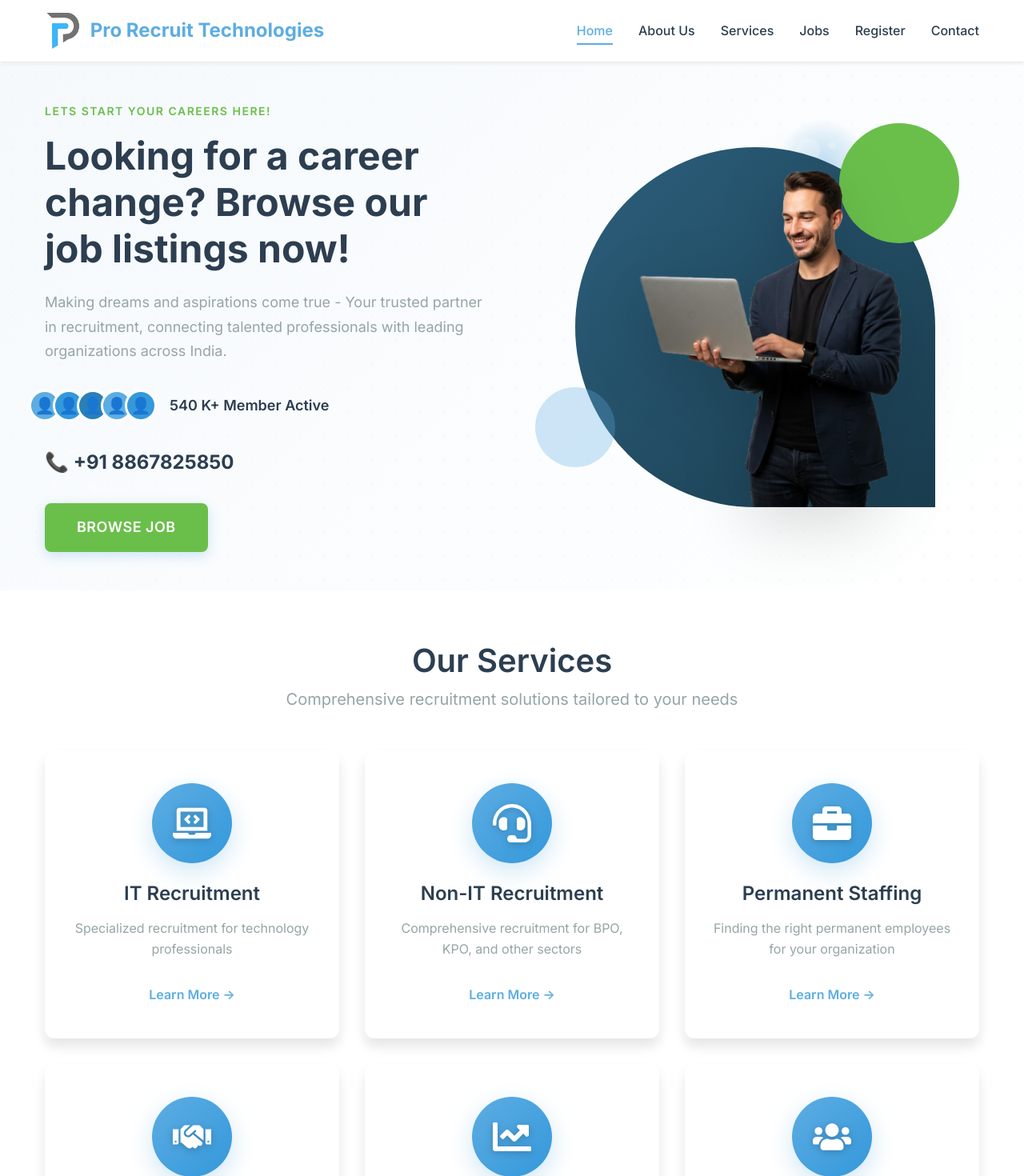
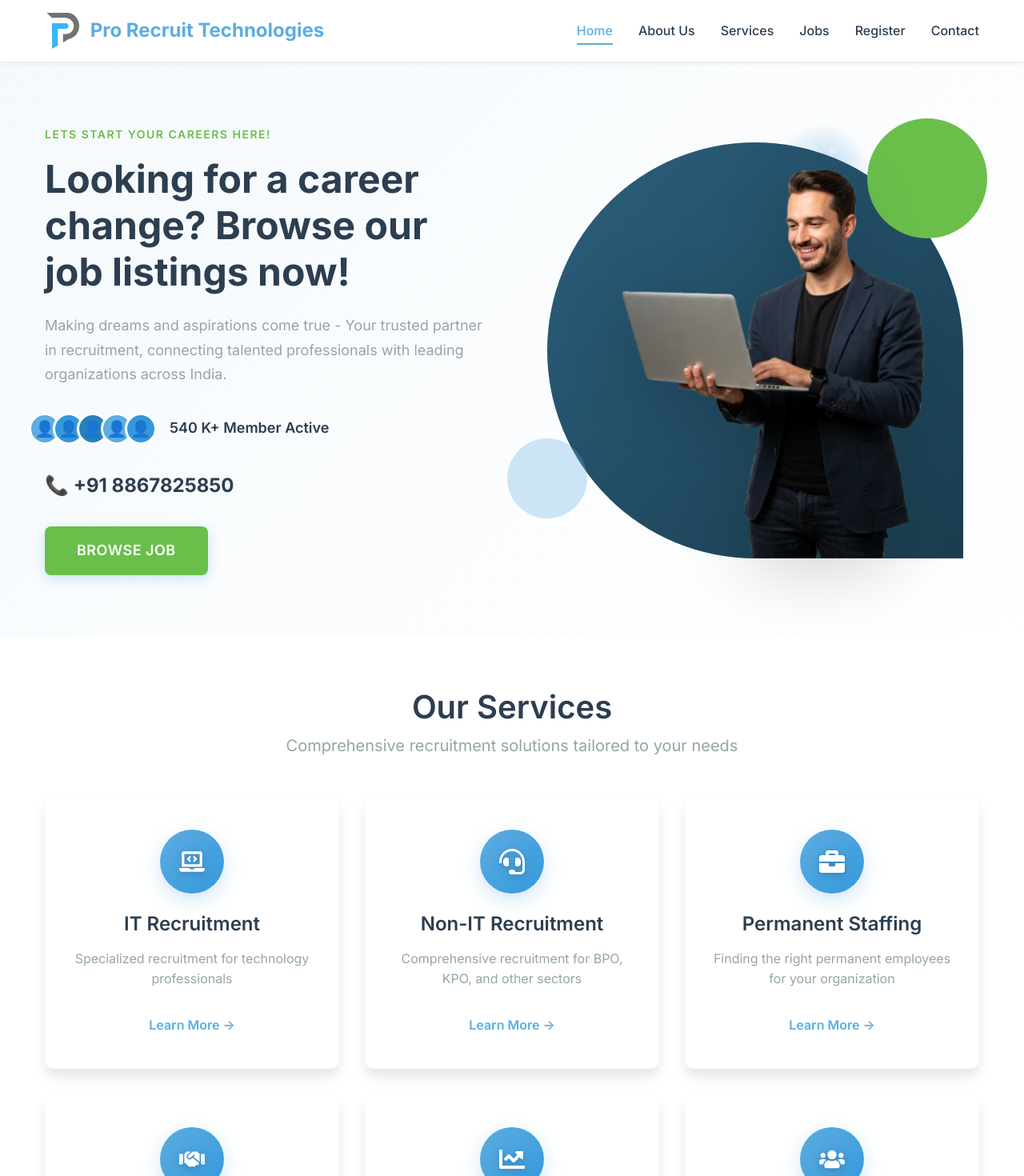
Before and after one commit to saipavansp/prorecruit, a React (Create React App) app in the folder client/: page / in a window 1280 px wide. Shown: the top 1470 px of the page at 80% size. Built offline with nearby package versions, Linux system fonts and the light colour scheme; no server answers.

Commit message:
Add images and all fixes

```diff
--- a/client/src/components/Layout/Footer.css
+++ b/client/src/components/Layout/Footer.css
@@ -83,13 +83,7 @@
 
 .contact-item a {
   color: rgba(255, 255, 255, 0.9);
-  transition: color var(--transition-fast);
   text-decoration: none;
-}
-
-.contact-item a:hover {
-  color: var(--color-white);
-  text-decoration: underline;
 }
 
 .contact-item span {
@@ -100,30 +94,12 @@
 .footer-bottom {
   padding-top: 2rem;
   border-top: 1px solid rgba(255, 255, 255, 0.1);
-  display: flex;
-  justify-content: space-between;
-  align-items: center;
-  flex-wrap: wrap;
-  gap: 1rem;
+  text-align: center;
 }
 
 .footer-bottom p {
   margin: 0;
   color: rgba(255, 255, 255, 0.6);
-}
-
-.footer-bottom-links {
-  display: flex;
-  gap: 2rem;
-}
-
-.footer-bottom-links a {
-  color: rgba(255, 255, 255, 0.6);
-  transition: color var(--transition-fast);
-}
-
-.footer-bottom-links a:hover {
-  color: var(--color-primary);
 }
 
 @media (max-width: 992px) {
@@ -157,14 +133,7 @@
   }
 
   .footer-bottom {
-    flex-direction: column;
     text-align: center;
-    gap: 1.5rem;
-  }
-
-  .footer-bottom-links {
-    flex-direction: column;
-    gap: 1rem;
   }
 }
 
--- a/client/src/components/Layout/Footer.tsx
+++ b/client/src/components/Layout/Footer.tsx
@@ -66,11 +66,7 @@ const Footer: React.FC = () => {
         </div>
 
         <div className="footer-bottom">
-          <p>&copy; {currentYear} CodeLoom Technologies. All rights reserved.</p>
-          <div className="footer-bottom-links">
-            <Link to="/privacy-policy">Privacy Policy</Link>
-            <Link to="/terms-conditions">Terms & Conditions</Link>
-          </div>
+          <p>&copy; {currentYear} {COMPANY_INFO.name}. All rights reserved.</p>
         </div>
       </div>
     </footer>
--- a/client/src/pages/HomePage.css
+++ b/client/src/pages/HomePage.css
@@ -189,8 +189,8 @@
 .hero-image-container {
   position: relative;
   width: 100%;
-  max-width: 500px;
-  height: 550px;
+  max-width: 600px;
+  height: 620px;
   display: flex;
   justify-content: center;
   align-items: center;
@@ -198,8 +198,8 @@
 
 .hero-shape-bg {
   position: absolute;
-  width: 450px;
-  height: 450px;
+  width: 520px;
+  height: 520px;
   background: linear-gradient(135deg, #2C5F7C 0%, #1a3d4f 100%);
   border-radius: 50% 50% 0% 50%;
   z-index: 0;
@@ -232,7 +232,7 @@
 .hero-person-image {
   position: relative;
   width: 100%;
-  max-width: 450px;
+  max-width: 520px;
   height: auto;
   z-index: 1;
   object-fit: contain;
@@ -309,14 +309,12 @@
   height: auto;
   max-height: 80px;
   object-fit: contain;
-  filter: grayscale(100%);
-  opacity: 0.7;
-  transition: all var(--transition-base);
+  opacity: 1;
+  transition: transform var(--transition-base);
 }
 
 .client-logo:hover .client-logo-img {
-  filter: grayscale(0%);
-  opacity: 1;
+  transform: scale(1.05);
 }
 
 /* CTA Section */
--- a/client/src/pages/ServicesPage.css
+++ b/client/src/pages/ServicesPage.css
@@ -78,9 +78,38 @@
 }
 
 .service-icon {
-  font-size: 3rem;
-  color: var(--color-primary);
+  width: 80px;
+  height: 80px;
+  background: linear-gradient(135deg, var(--color-primary) 0%, #3498db 100%);
+  color: var(--color-white);
+  border-radius: 50%;
+  display: flex;
+  align-items: center;
+  justify-content: center;
+  font-size: 2rem;
   flex-shrink: 0;
+  box-shadow: 0 8px 25px rgba(93, 173, 226, 0.3);
+  transition: all var(--transition-base);
+  position: relative;
+  overflow: hidden;
+}
+
+.service-icon::before {
+  content: '';
+  position: absolute;
+  top: 0;
+  left: 0;
+  right: 0;
+  bottom: 0;
+  background: linear-gradient(135deg, rgba(255, 255, 255, 0.15) 0%, rgba(255, 255, 255, 0.05) 100%);
+  border-radius: 50%;
+  z-index: 1;
+}
+
+.service-section:hover .service-icon {
+  background: linear-gradient(135deg, #6ABF4B 0%, #5aa83d 100%);
+  box-shadow: 0 12px 35px rgba(106, 191, 75, 0.4);
+  transform: scale(1.1) rotate(5deg);
 }
 
 .service-header h2 {
--- a/client/src/pages/ServicesPage.tsx
+++ b/client/src/pages/ServicesPage.tsx
@@ -127,8 +127,8 @@ const ServicesPage: React.FC = () => {
           <h2>Ready to Find Your Perfect Match?</h2>
           <p>Let us help you build your dream team or find your dream job.</p>
           <div className="cta-buttons">
-            <a href="/contact" className="btn btn-primary">Get Started</a>
-            <a href="/candidates/register" className="btn btn-outline">Register as Candidate</a>
+            <Link to="/contact" className="btn btn-primary">Get Started</Link>
+            <Link to="/candidates/register" className="btn btn-outline">Register as Candidate</Link>
           </div>
         </motion.section>
       </div>
```
